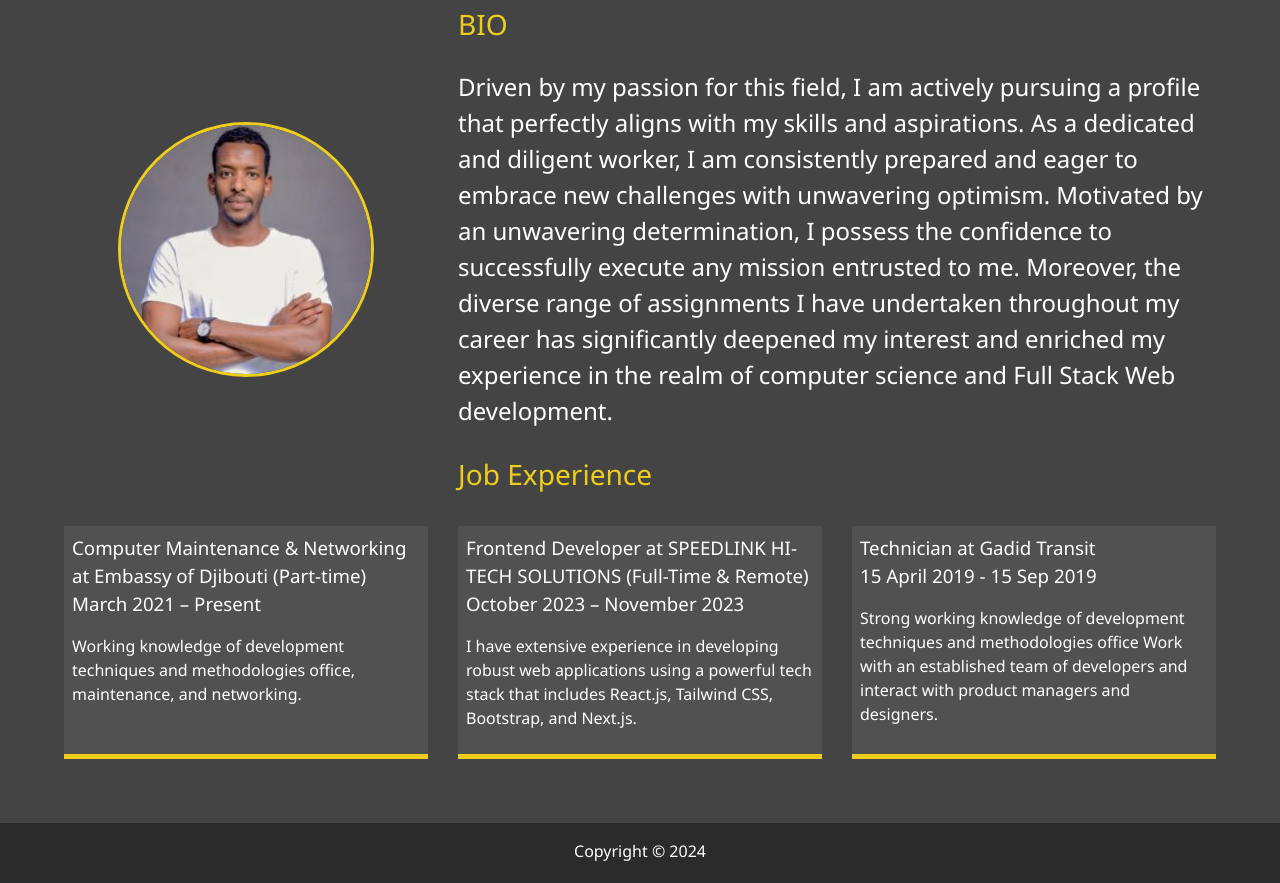
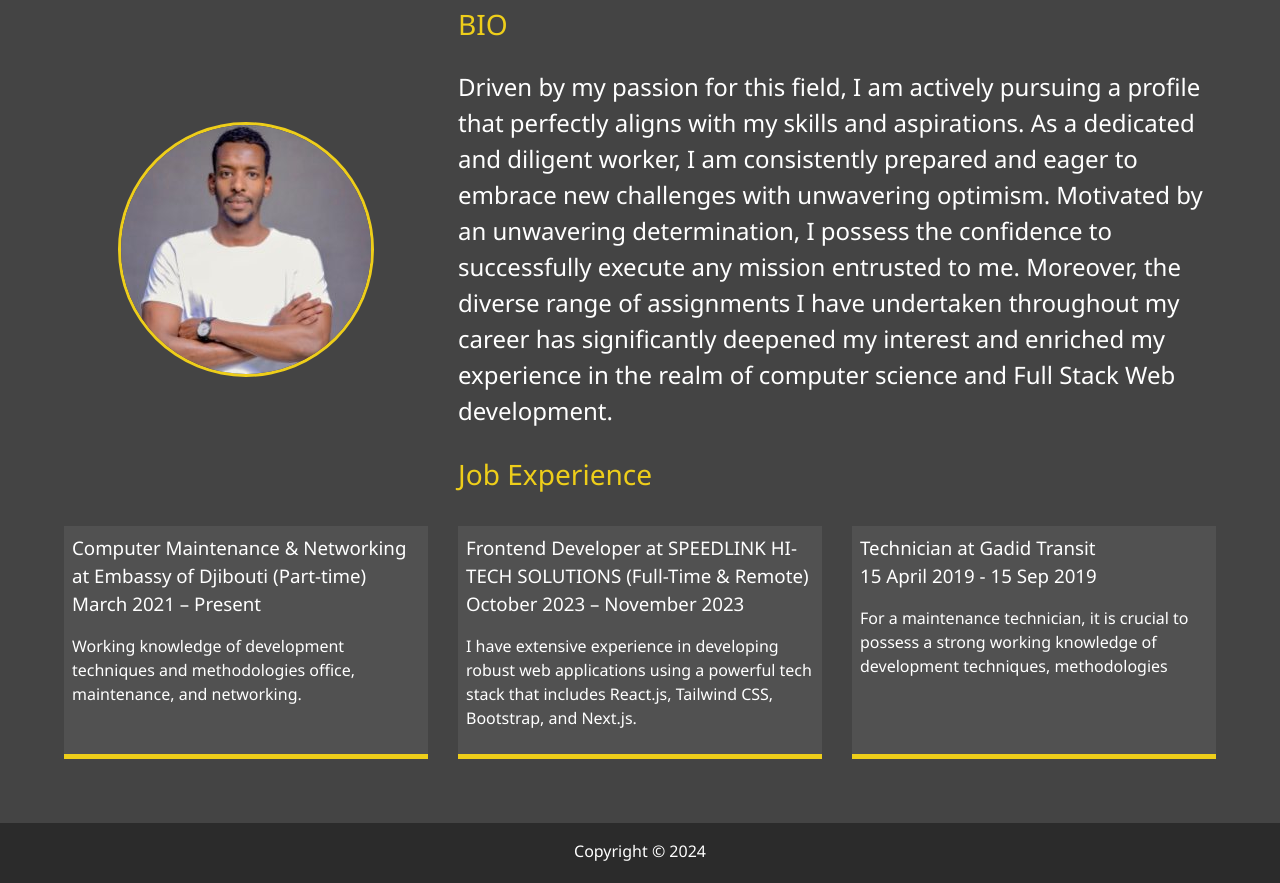
Before and after one commit to bogoreh/modern_portfolio-master, a website: page about.html in a window 1280 px wide. Shown: the part 279-1162 px from the top of the page. Drawn offline with Linux system fonts and the light colour scheme.

Commit message:
Update about.html

```diff
--- a/about.html
+++ b/about.html
@@ -80,7 +80,7 @@
 
       <div class="job job-3">
             <h3>Technician at Gadid Transit <br/> 15 April 2019 - 15 Sep 2019</h3>
-            <p>Strong working knowledge of development techniques and methodologies office Work with an established team of developers and interact with product managers and designers.</p>
+            <p>For a maintenance technician, it is crucial to possess a strong working knowledge of development techniques, methodologies</p>
       </div>
 
     </div>
```
